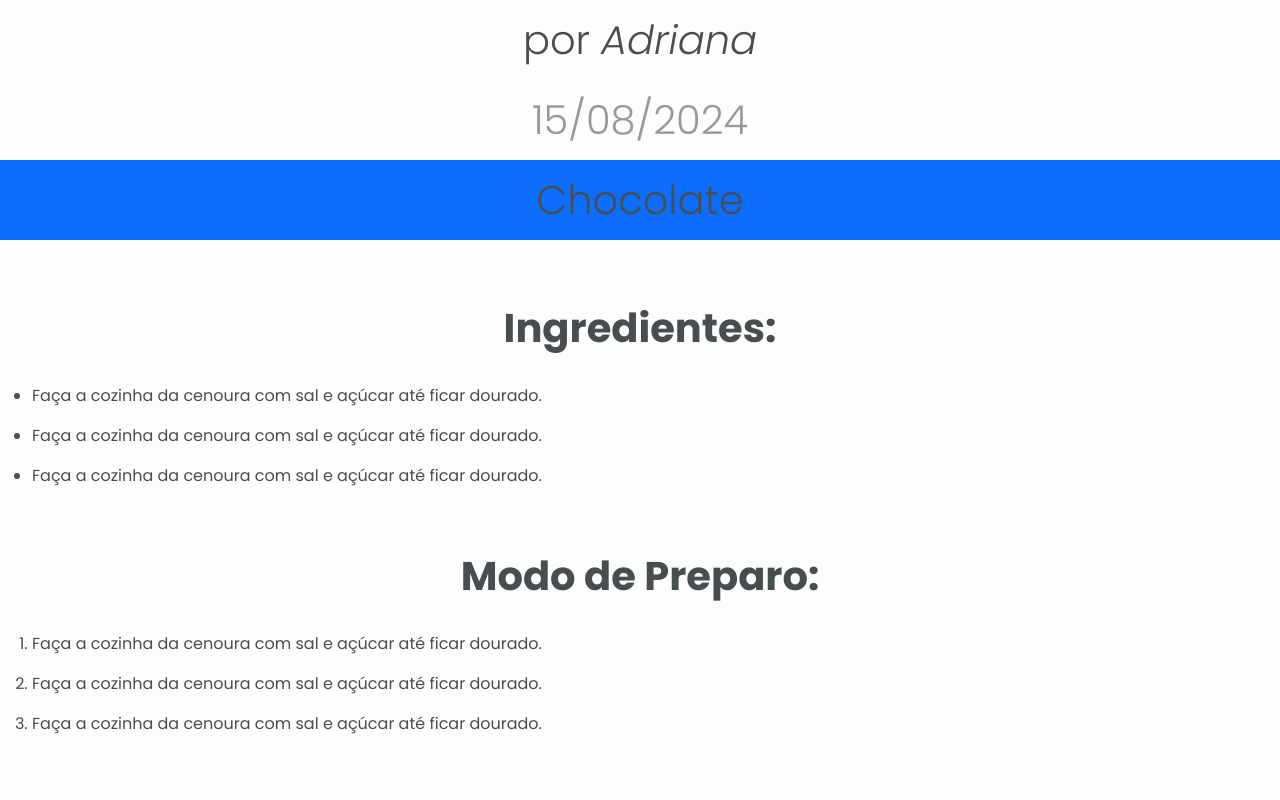
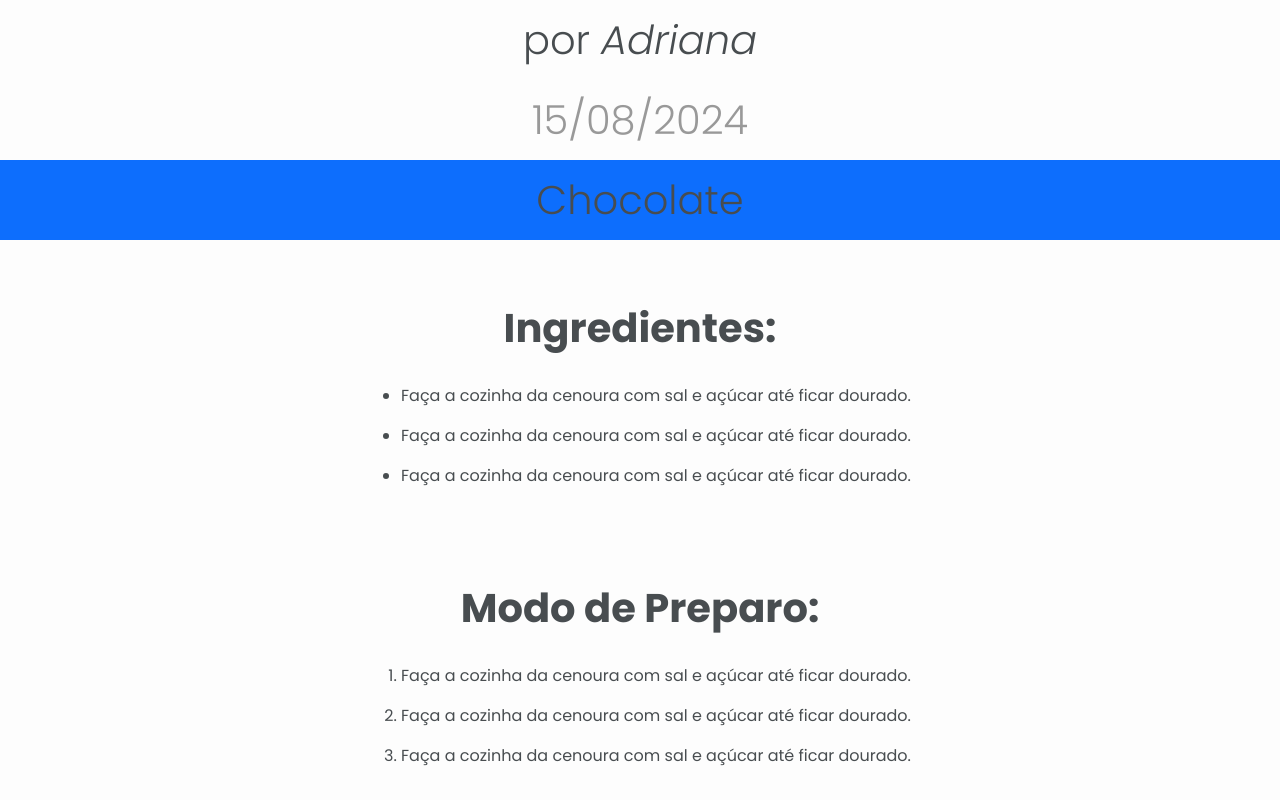
Before and after one commit to loreslei/FoodWriter, a plain HTML site: page comida.html in a window 1280 px wide. Shown: the part 795-1595 px from the top of the page. Before the commit the page ends 1547 px from the top, so only its background shows below. Drawn offline with nearby package versions, Linux system fonts and the light colour scheme.

Commit message:
Desespero

```diff
--- a/comida.html
+++ b/comida.html
@@ -35,6 +35,7 @@
 
     <h1 id="Ingredientes" class="text-center fw-bold">Ingredientes:</h1>
 
+    <div id="Socorro">
       <ul>
         <li>
           <p>Faça a cozinha da cenoura com sal e açúcar até ficar dourado.</p>
@@ -46,9 +47,10 @@
           <p>Faça a cozinha da cenoura com sal e açúcar até ficar dourado.</p>
         </li>
       </ul>
+    </div>
 
     <h1 id="ModoPreparo" class="text-center fw-bold">Modo de Preparo:</h1>
-
+    <div id="Socorro">
       <ol>
         <li>
           <p>Faça a cozinha da cenoura com sal e açúcar até ficar dourado.</p>
@@ -60,6 +62,8 @@
           <p>Faça a cozinha da cenoura com sal e açúcar até ficar dourado.</p>
         </li>
       </ol>
+    </div>
+
 
 
 
--- a/css/comida.css
+++ b/css/comida.css
@@ -9,6 +9,11 @@
 
 #Autor, #Categoria, #Ingredientes, #ModoPreparo{
     margin-bottom: 2rem;
+}
+
+#Socorro{
+    display: flex;
+    justify-content: center;
 }
 
 #Ingredientes, #ModoPreparo{
```
Lines whose indentation alone changed are shown as unchanged.
